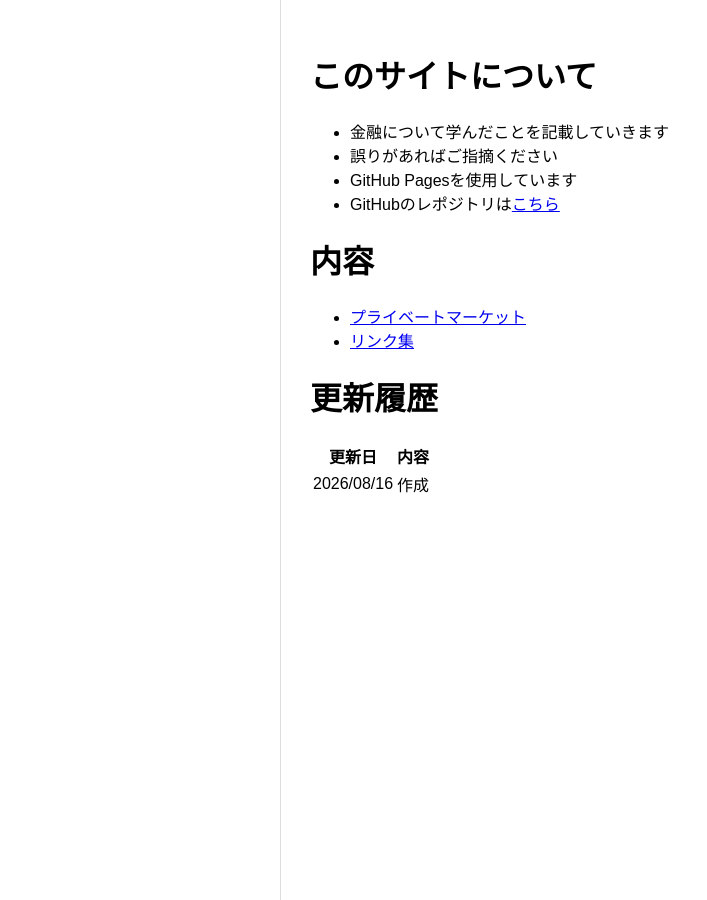
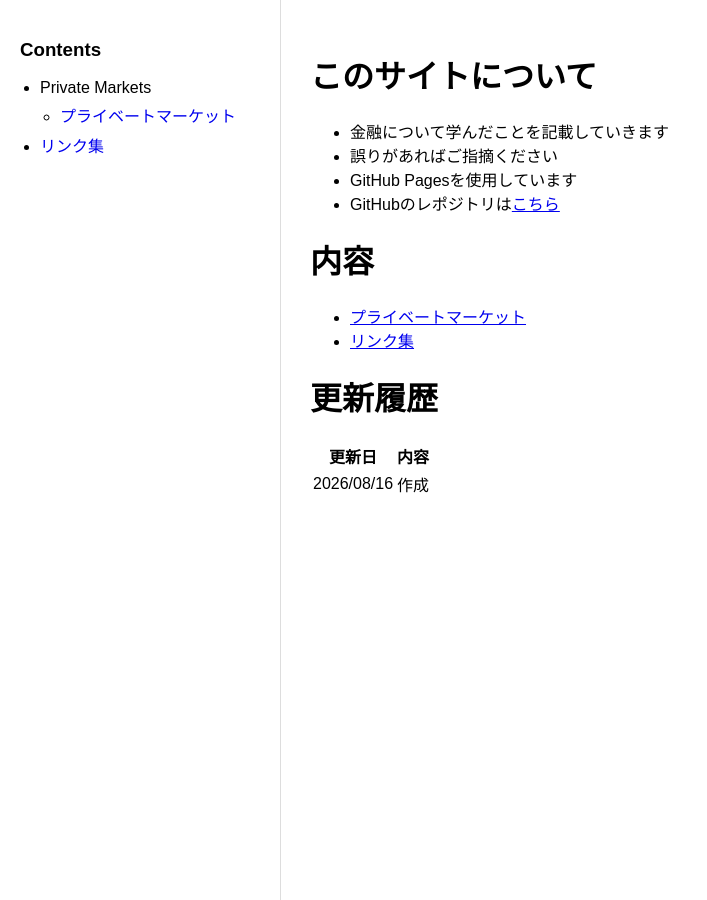
Before and after one commit to Naoki-Yamamoto-codes/finance, a Jekyll site: the page built from index.md, in a window 1280 px wide. Shown: the whole page, without its empty margins (0-707 px from the left). Built offline with Jekyll 4.4.1, drawn with Linux system fonts in a browser that asks for light colours; our own code applies the rules of GitHub Pages for plain Markdown files.

Commit message:
fix sidebar

```diff
--- a/_config.yml
+++ b/_config.yml
@@ -1,3 +1,4 @@
 collections:
   contents:
     output: true
+    permalink: /contents/:path/
--- /dev/null
+++ b/_data/toc.yml
@@ -0,0 +1,7 @@
+- name: Private Markets
+  items:
+    - name: プライベートマーケット
+      href: /contents/private_markets/private_markets/
+
+- name: リンク集
+  href: /contents/links/links/
--- a/_includes/sidebar.html
+++ b/_includes/sidebar.html
@@ -1,9 +1,4 @@
-<ul>
-{% for content in site.contents %}
-  <li>
-    <a href="{{ content.url | relative_url }}">
-      {{ content.title }}
-    </a>
-  </li>
-{% endfor %}
-</ul>
+<nav class="sidebar-nav">
+  <h3>Contents</h3>
+  {% include toc.html items=site.data.toc %}
+</nav>
--- /dev/null
+++ b/_includes/toc.html
@@ -0,0 +1,15 @@
+<ul>
+{% for item in include.items %}
+  <li>
+    {% if item.href %}
+      <a href="{{ item.href | relative_url }}">{{ item.name }}</a>
+    {% else %}
+      <span>{{ item.name }}</span>
+    {% endif %}
+
+    {% if item.items %}
+      {% include toc.html items=item.items %}
+    {% endif %}
+  </li>
+{% endfor %}
+</ul>
--- a/_layouts/default.html
+++ b/_layouts/default.html
@@ -1,7 +1,8 @@
 <!DOCTYPE html>
-<html>
+<html lang="ja">
 <head>
-  <meta charset="utf-8">
+  <meta charset="UTF-8">
+  <meta name="viewport" content="width=device-width, initial-scale=1.0">
   <title>{{ page.title | default: site.title }}</title>
 
   <style>
@@ -30,11 +31,22 @@
       padding: 30px;
       max-width: 1000px;
     }
+
+    .sidebar ul {
+      padding-left: 20px;
+    }
+
+    .sidebar li {
+      margin: 6px 0;
+    }
+
+    .sidebar a {
+      text-decoration: none;
+    }
   </style>
 </head>
 
 <body>
-
   <div class="layout">
 
     <aside class="sidebar">
@@ -46,6 +58,5 @@
     </main>
 
   </div>
-
 </body>
 </html>
```
Lines whose indentation alone changed are shown as unchanged.
